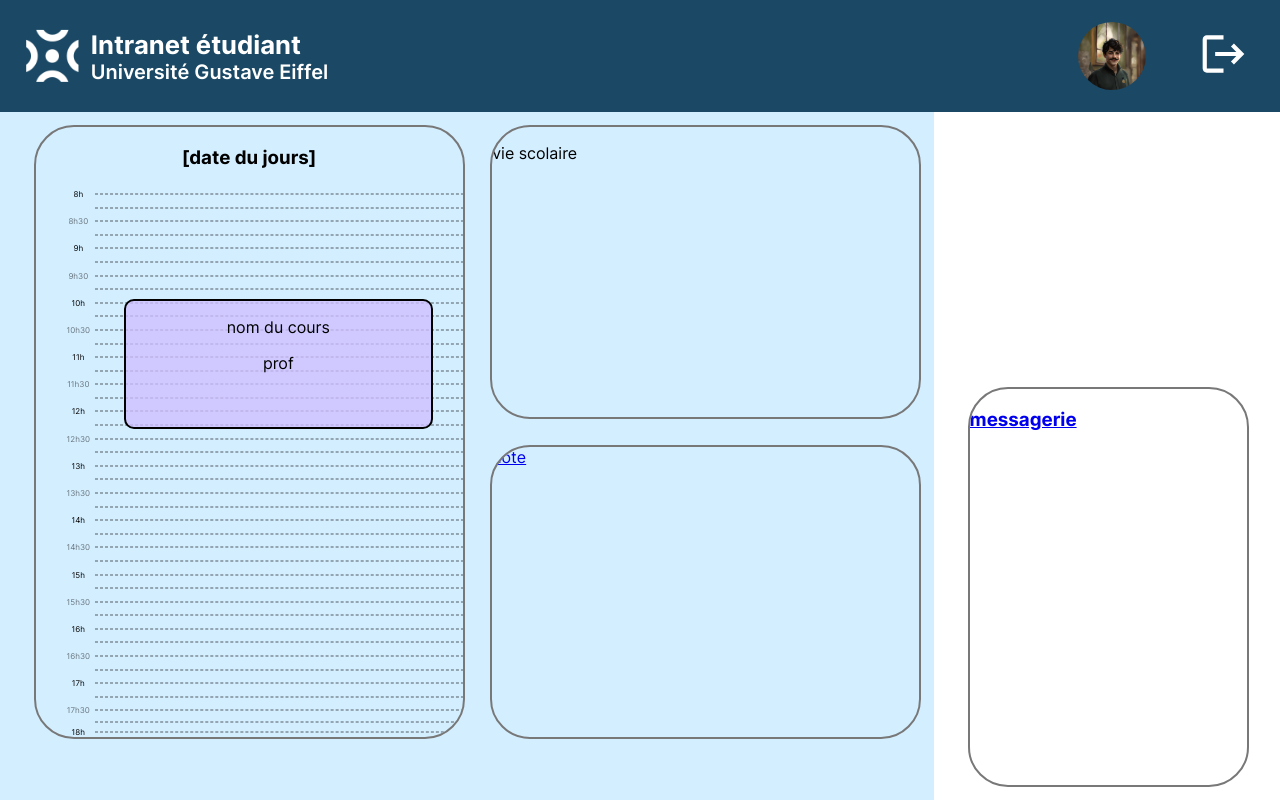
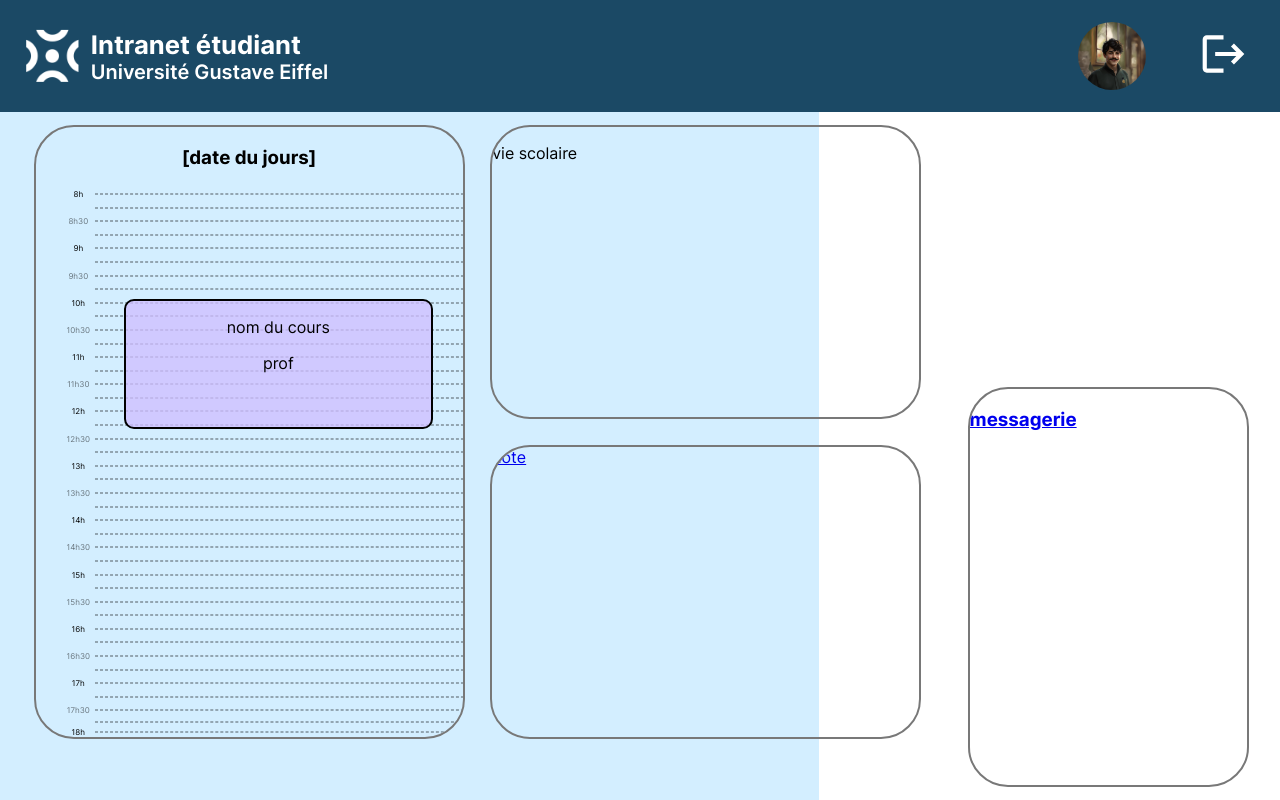
Before and after one commit to Suzoka/ENT, a PHP site: page / in a window 1280 px wide. Run offline with PHP 8.4, Linux system fonts and the light colour scheme; the visitor is signed in with stand-in values (Sample User, id 1); data that the repository does not hold is empty.

Commit message:
Update style.css

```diff
--- a/style/style.css
+++ b/style/style.css
@@ -7,7 +7,7 @@
 body {
     margin: 0;
     font-family: 'Inter', sans-serif;
-    background-image: linear-gradient(90deg, #d3eeff 0%,#d3eeff 73%, #ffffff 73%, #ffffff 100%);
+    background-image: linear-gradient(90deg, #d3eeff 0%, #d3eeff 64%, #ffffff 64%, #ffffff 100%);
 }
 
 @font-face {
```
